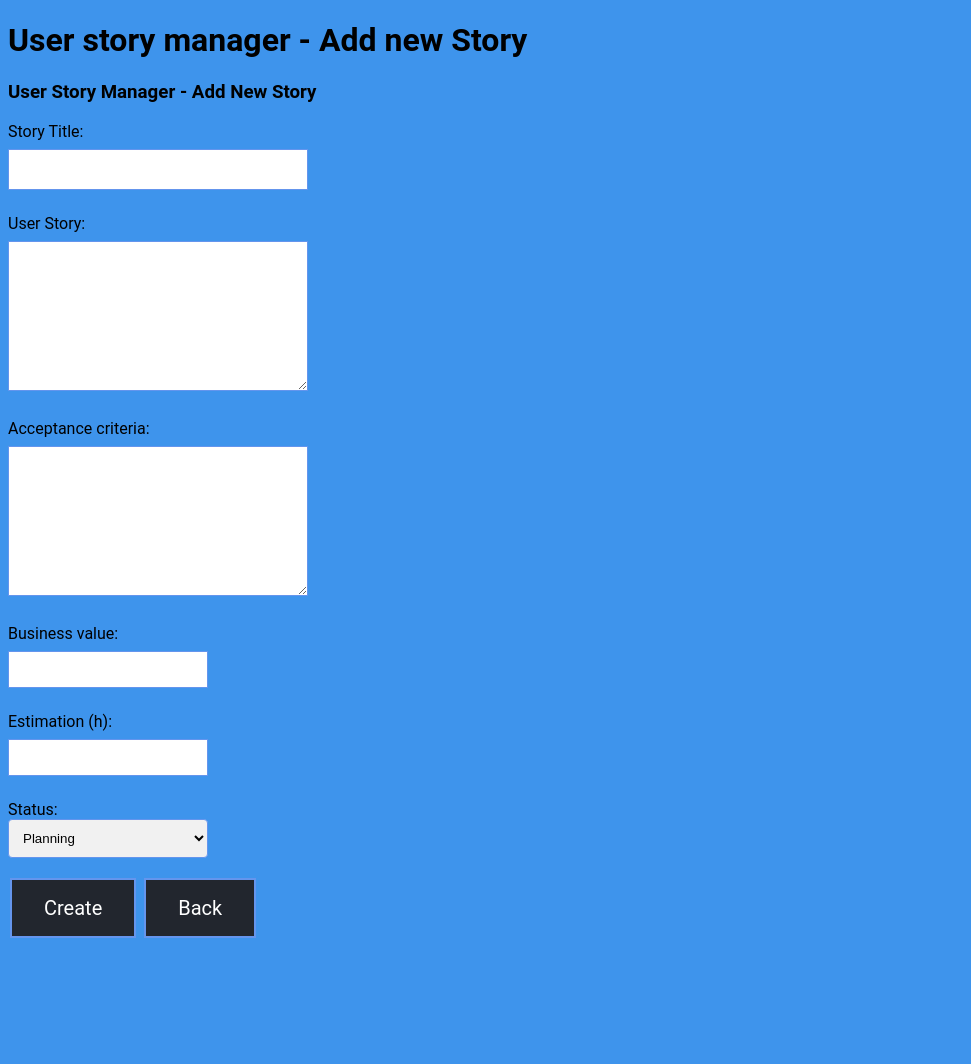
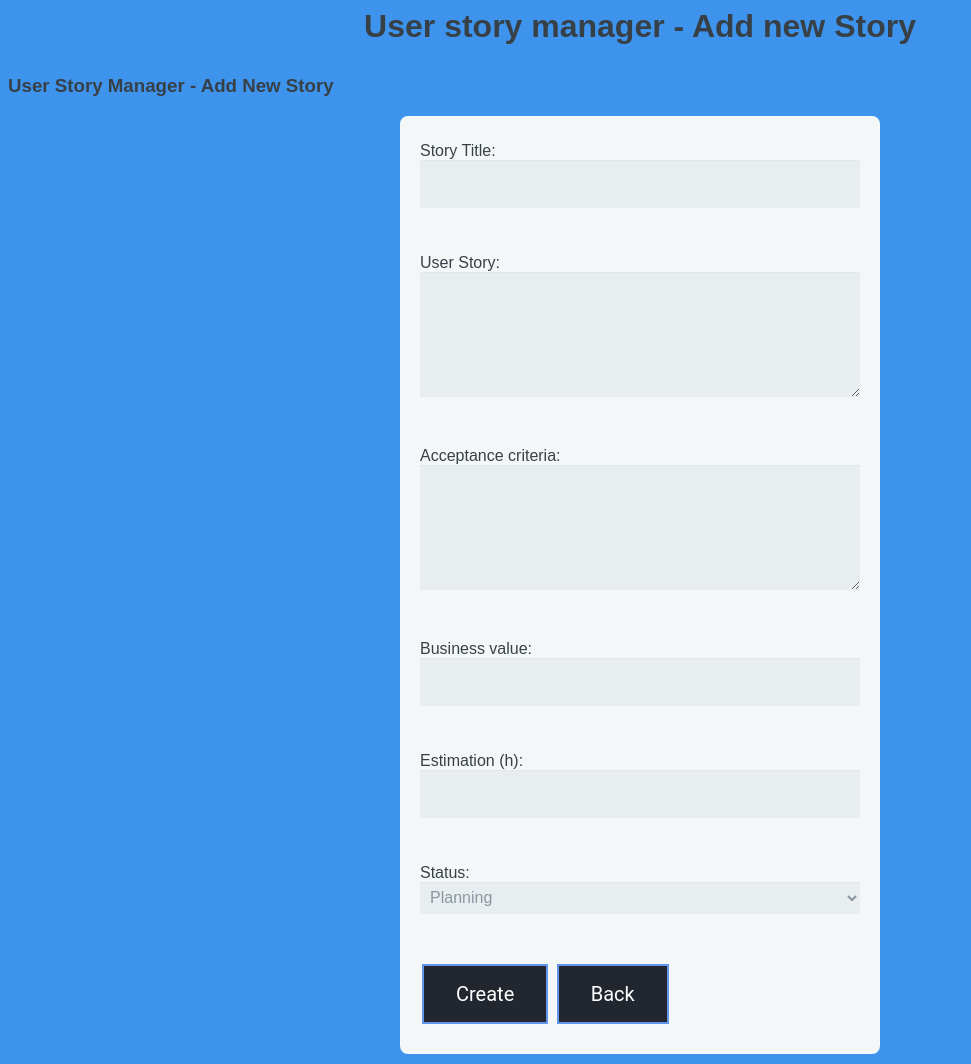
Before and after one commit to gabee1987/super-sprinter-3000-Gabor_Koncz, a Flask app: page /story in a window 1280 px wide. Shown: the whole page, without its empty margins (0-971 px from the left). Before the commit the page ends 938 px from the top, so only its background shows below. Run offline with Flask 2, Linux system fonts and the light colour scheme.

Commit message:
working on css styles

```diff
--- a/database.csv
+++ b/database.csv
@@ -2,5 +2,4 @@
 2;cc;cc;cc;100;0.5;TODO
 4;444;555;666;900;1;Review
 5;create a cool website;working in progressssssss;need to be awesome!!!!!!!!!!!;500;3;TODO
-6;testtesttesttesttesttesttest;testtesttesttesttesttesttesttesttesttesttesttesttest;testtesttesttesttesttesttesttesttesttest;500;2.5;TODO
 7;33333333;3333333333333;3333333333333;400;2;Review
--- a/main.py
+++ b/main.py
@@ -85,13 +85,13 @@ def show_edit_story(story_ID=None):
 @app.route("/edit", methods=["POST"])
 def update_story():
     """
-        Update the entry specified by the story_ID.
+        Updates the entry specified by the story_ID.
     """
     stories = open_file()
     story_ID = request.form["update_button"]
-    for element in stories:
-        if element[0] == story_ID:
-            stories.remove(element)
+    for row in stories:
+        if row[0] == story_ID:
+            stories.remove(row)
     editing_story = [story_ID]
     form_elements = [
                     "edited_story_title",
@@ -123,11 +123,5 @@ def delete_story():
     return redirect(url_for('show_story_list'))
 
 
-
-
-
-
-
-
 if __name__ == "__main__":
     app.run(debug=True)
--- a/static/style.css
+++ b/static/style.css
@@ -1,3 +1,6 @@
+
+/*** Table Styles ***/
+
 body {
   background-color: #3e94ec;
   font-family: "Roboto", helvetica, arial, sans-serif;
@@ -14,6 +17,7 @@ div.table-title {
   width: 100%;
 }
 
+
 .table-title h1 {
    color: #fafafa;
    font-size: 30px;
@@ -24,8 +28,6 @@ div.table-title {
    text-transform:uppercase;
 }
 
-
-/*** Table Styles **/
 
 .table-fill {
   background: white;
@@ -141,6 +143,8 @@ td.text-right {
   text-align: right;
 }
 
+
+/*** Button Styles ***/
 .button {
     background-color: black;
     color: white;
@@ -170,52 +174,162 @@ td.text-right {
 #create_story {
     position:absolute;
     transition: .5s ease;
-    left: 250px;
-    top: 40px;
-
-}
-textarea {
-    width: 300px;
-    height: 150px;
-    margin: 8px 0;
-    padding: 12px 20px;
-    box-sizing: border-box;
-    border: 1px solid #6495ED;
-    outline: none;
-}
-
-textarea:focus {
-    background-color: lightblue;
+    left: 50px;
+    top: 30px;
 
 }
 
-input[type=text] {
-    width: 300px;
-    padding: 12px 20px;
-    margin: 8px 0;
-    box-sizing: border-box;
-    border: 1px solid #6495ED;
-    outline: none;
+/*** Edit page Styles **/
+
+
+*, *:before, *:after {
+  -moz-box-sizing: border-box;
+  -webkit-box-sizing: border-box;
+  box-sizing: border-box;
 }
 
-input[type=number] {
-    width: 200px;
-    padding: 10px 10px;
-    margin: 8px 0;
-    box-sizing: border-box;
-    border: 1px solid #6495ED;
-    outline: none;
+body {
+  font-family: 'Nunito', sans-serif;
+  color: #384047;
 }
 
+form {
+  max-width: 300px;
+  margin: 10px auto;
+  padding: 10px 20px;
+  background: #f4f7f8;
+  border-radius: 8px;
+}
 
-input[type=text]:focus {
-    background-color: lightblue;
+h1 {
+  margin: 0 0 30px 0;
+  text-align: center;
+}
+
+input[type="text"],
+input[type="password"],
+input[type="date"],
+input[type="datetime"],
+input[type="email"],
+input[type="number"],
+input[type="search"],
+input[type="tel"],
+input[type="time"],
+input[type="url"],
+textarea,
+select {
+  background: rgba(255,255,255,0.1);
+  border: none;
+  font-size: 16px;
+  height: auto;
+  margin: 0;
+  outline: 0;
+  padding: 15px;
+  width: 100%;
+  background-color: #e8eeef;
+  color: #8a97a0;
+  box-shadow: 0 1px 0 rgba(0,0,0,0.03) inset;
+  margin-bottom: 30px;
+}
+
+input[type="radio"],
+input[type="checkbox"] {
+  margin: 0 4px 8px 0;
 }
 
 select {
-    width: 200px;
-    padding: 10px 10px;
-    border: 1px solid #6495ED;
-    border-radius: 4px;
-    background-color: #f1f1f1;
+  padding: 6px;
+  height: 32px;
+  border-radius: 2px;
 }
+
+button {
+  padding: 19px 39px 18px 39px;
+  color: #FFF;
+  background-color: #4bc970;
+  font-size: 18px;
+  text-align: center;
+  font-style: normal;
+  border-radius: 5px;
+  width: 100%;
+  border: 1px solid #3ac162;
+  border-width: 1px 1px 3px;
+  box-shadow: 0 -1px 0 rgba(255,255,255,0.1) inset;
+  margin-bottom: 10px;
+}
+
+fieldset {
+  margin-bottom: 30px;
+  border: none;
+}
+
+legend {
+  font-size: 1.4em;
+  margin-bottom: 10px;
+}
+
+label {
+  display: block;
+  margin-bottom: 8px;
+}
+
+label.light {
+  font-weight: 300;
+  display: inline;
+}
+
+.number {
+  background-color: #5fcf80;
+  color: #fff;
+  height: 30px;
+  width: 30px;
+  display: inline-block;
+  font-size: 0.8em;
+  margin-right: 4px;
+  line-height: 30px;
+  text-align: center;
+  text-shadow: 0 1px 0 rgba(255,255,255,0.2);
+  border-radius: 100%;
+}
+
+@media screen and (min-width: 480px) {
+
+  form {
+    max-width: 480px;
+  }
+
+}
+
+/***
+div.story_edit_title {
+    display: block;
+    margin: auto;
+    max-width: 600px;
+    padding:5px;
+    width: 100%;
+}
+
+.story_edit_title h1 {
+    color: #fafafa;
+    font-size: 30px;
+    font-weight: 500;
+    font-style:normal;
+    font-family: "Roboto", helvetica, arial, sans-serif;
+    text-transform:uppercase;
+}
+
+div.story_manager_title {
+    display: block;
+    max-width: 600px;
+    padding:5px;
+    width: 100%;
+}
+
+.story_manager_title h3 {
+   color: #fafafa;
+   font-size: 30px;
+   font-weight: 500;
+   font-style:normal;
+   font-family: "Roboto", helvetica, arial, sans-serif;
+}
+***/
--- a/templates/form.html
+++ b/templates/form.html
@@ -5,7 +5,7 @@
     {% if not story_ID %}
     <head>
         <title>Sprinter 3000 - Add new Story</title>
-            <h1><strong>User story manager - Add new Story</strong></h1>
+            <h1>User story manager - Add new Story</h1>
     </head>
         <body>
             <h3>User Story Manager - Add New Story</h3>
@@ -40,19 +40,23 @@
     {% else %}
     <head>
         <title>Sprinter 3000 - Edit Story</title>
-            <h1><strong>User story manager - Edit Story</strong></h1>
+            <div align="middle" class="story_edit_title">
+                <h1>User story manager - Edit Story</h1>
+            </div>
     </head>
         <body>
-            <h3>User Story Manager - Add New Story</h3>
-            <form action="/edit" method="POST">
+            <div align="left" class="story_manager_title">
+                <h3>User Story Manager - Edit Story</h3>
+            </div>
+            <form align="middle" action="/edit" method="POST">
                 <p>Story Title:</br>
-                <textarea name="edited_story_title">{{ story_to_edit[1] }}</p>
+                <textarea id="edited_story_title" type="text" name="edited_story_title">{{ story_to_edit[1] }}</textarea></p>
 
                 <p>User Story:</br>
-                <textarea name="edited_user_story" rows="5" cols="20">{{ story_to_edit[2] }}</textarea></p>
+                <textarea name="edited_user_story" rows="5" cols="20" required>{{ story_to_edit[2] }}</textarea></p>
 
                 <p>Acceptance criteria:</br>
-                <textarea name="edited_accept_crit" rows="5" cols="20">{{ story_to_edit[3] }}</textarea></p>
+                <textarea name="edited_accept_crit" rows="5" cols="20" required>{{ story_to_edit[3] }}</textarea></p>
 
                 <p>Business value:</br>
                 <input type="number" name="edited_business_value" min="100" max="1500" step="100" value="{{ story_to_edit[4] }}">
@@ -61,16 +65,19 @@
                 <input type="number" name="edited_estimation" min="0.5" max="40" step="0.5" value="{{ story_to_edit[5] }}">
 
                 <p>Status:</br>
-                <select name="edited_status">
+                <select name="select" id="select">
                     <option selected hidden>{{ story_to_edit[6] }}</option>
-                    <option selected hidden>{{ story_to_edit[6] }}</option>
-                    <option selected hidden>{{ story_to_edit[6] }}</option>
-                    <option selected hidden>{{ story_to_edit[6] }}</option>
-                    <option selected hidden>{{ story_to_edit[6] }}</option>
+                    <option>Planning</option>
+                    <option>TODO</option>
+                    <option>In Progress</option>
+                    <option>Review</option>
+                    <option>Done</option>
                 </select>
-                <p><button id="update_button" name="update_button" type="submit" value="{{ story_to_edit[0] }}" class="button">Update</button></p>
+                <p>
+                <button class="button"href="/" >Back</button>
+                <button id="update_button" name="update_button" type="submit" value="{{ story_to_edit[0] }}" class="button">Update</button>
+                </p>
             </form>
         </body>
-        <p><button><a href="/">Back</a></button></p>
     {% endif %}
 </html>
```
